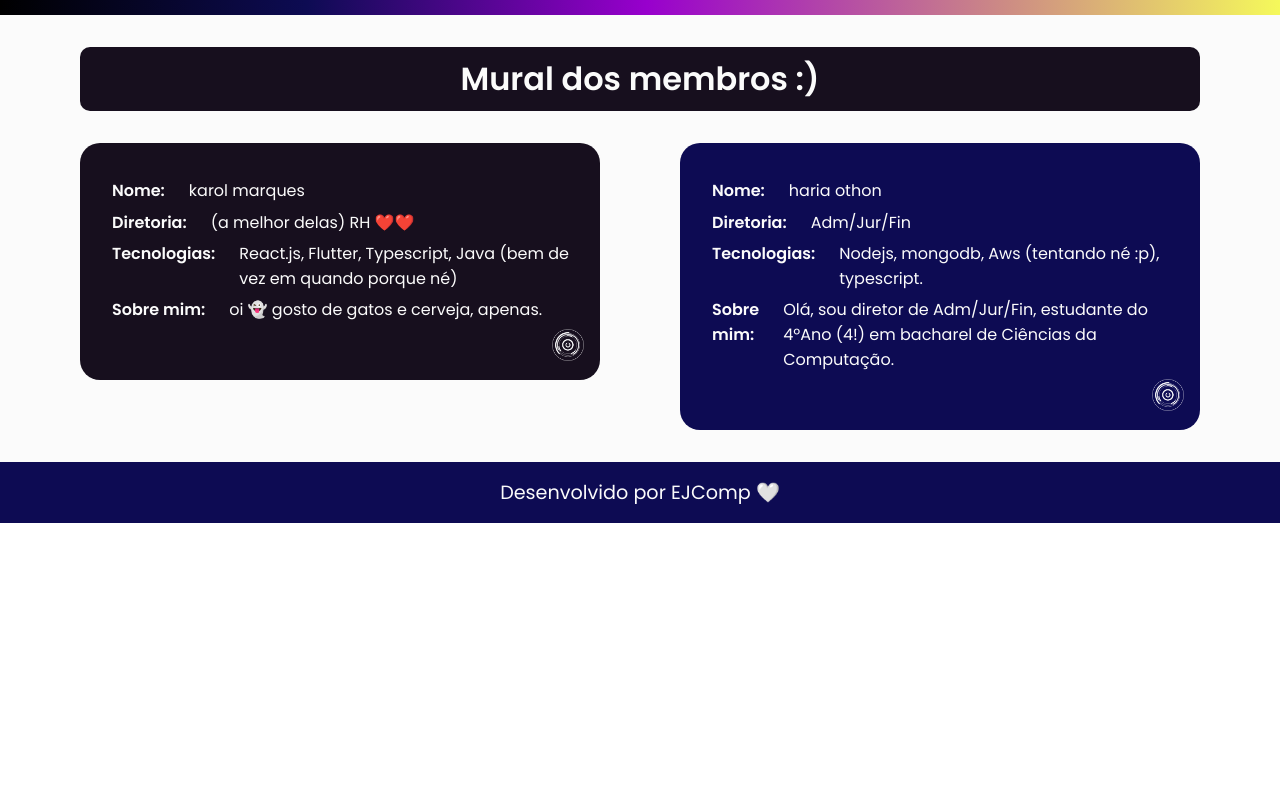
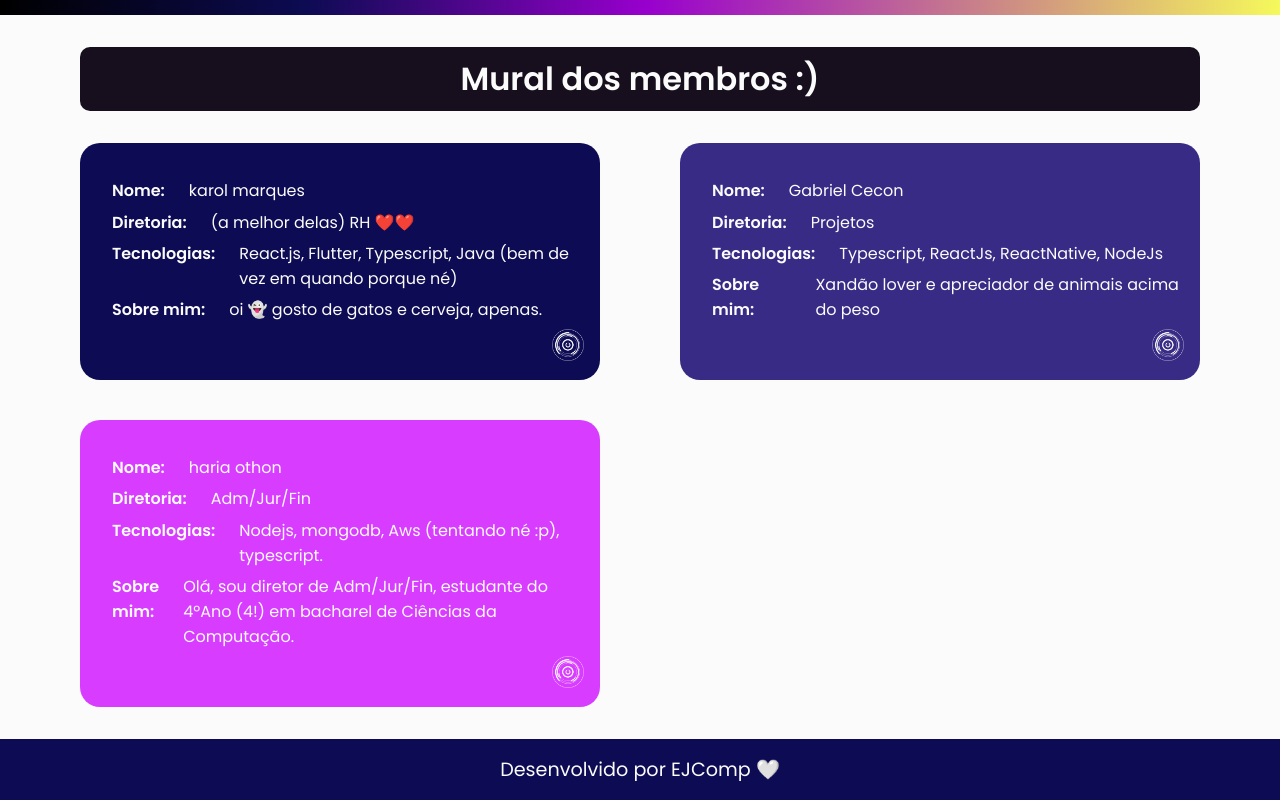
Before and after one commit to ejcompunesp/hacktoberfest2022, a React (Create React App) app: page / in a window 1280 px wide. Shown: the part 785-1585 px from the top of the page. Before the commit the page ends 1308 px from the top, so only its background shows below. Built offline with nearby package versions, Linux system fonts and the light colour scheme.

Commit message:
refactor: suka blyat

```diff
--- a/src/mural.ts
+++ b/src/mural.ts
@@ -1,12 +1,11 @@
 type memberType = {
-  nome: string,
-  diretoria: string,
-  tecnologias: string,
-  sobreMim: string,
-}
+  nome: string;
+  diretoria: string;
+  tecnologias: string;
+  sobreMim: string;
+};
 
 type arrayMemberType = memberType[];
-
 
 export const members: arrayMemberType = [
   // {
@@ -18,13 +17,21 @@ export const members: arrayMemberType = [
   {
     nome: "karol marques",
     diretoria: "(a melhor delas) RH ❤️️❤️️",
-    tecnologias: "React.js, Flutter, Typescript, Java (bem de vez em quando porque né)",
-    sobreMim: "oi 👻 gosto de gatos e cerveja, apenas."
+    tecnologias:
+      "React.js, Flutter, Typescript, Java (bem de vez em quando porque né)",
+    sobreMim: "oi 👻 gosto de gatos e cerveja, apenas.",
   },
   {
     nome: "haria othon",
     diretoria: "Adm/Jur/Fin",
     tecnologias: "Nodejs, mongodb, Aws (tentando né :p), typescript.",
-    sobreMim: "Olá, sou diretor de Adm/Jur/Fin, estudante do 4ºAno (4!) em bacharel de Ciências da Computação."
+    sobreMim:
+      "Olá, sou diretor de Adm/Jur/Fin, estudante do 4ºAno (4!) em bacharel de Ciências da Computação.",
+  },
+  {
+    nome: "Gabriel Cecon",
+    diretoria: "Projetos",
+    tecnologias: "Typescript, ReactJs, ReactNative, NodeJs ",
+    sobreMim: "Xandão lover e apreciador de animais acima do peso",
   },
 ];
```
Also changed, not shown: 1 other file (tests, documents, lock files or other folders).
